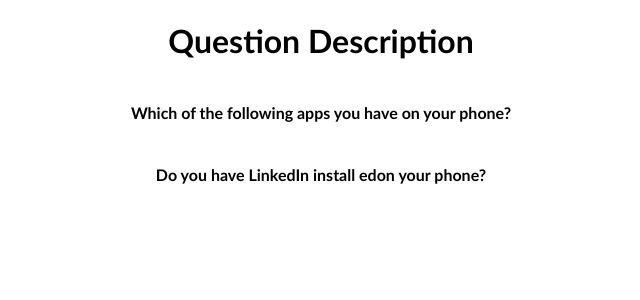
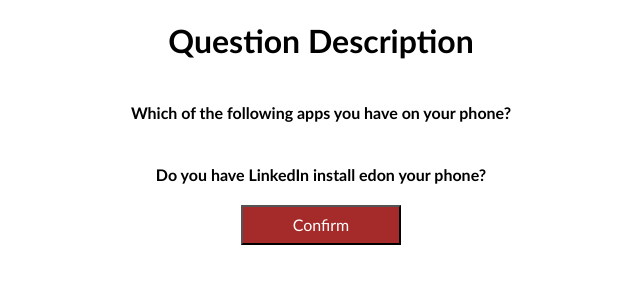
Before and after one commit to Rohit-Alex/Survey-Tiger, a React (Create React App) app: page /description in a window 1280 px wide. Shown: the top 300 px of the page, without its empty margins (319-959 px from the left). Built offline with nearby package versions, Linux system fonts and the light colour scheme.

Commit message:
complete

```diff
--- a/src/Components/Description.css
+++ b/src/Components/Description.css
@@ -14,3 +14,11 @@
 .item {
   justify-content: left;
 }
+.btn {
+  background-color: brown;
+  color: white;
+  font-family: "Gill Sans", "Gill Sans MT", Calibri, "Trebuchet MS", sans-serif;
+  font-size: 1rem;
+  width: 10rem;
+  height: 40px;
+}
--- a/src/Components/Header.js
+++ b/src/Components/Header.js
@@ -10,16 +10,16 @@
   };
 
   return (
-    <div class="container">
-      <img class="logo_image" src={logo} alt="logo"></img>
-      <div class="btn_container">
-        <button id="btn_first" class="btn1" onClick={navigateTo}>
+    <div className="container">
+      <img className="logo_image" src={logo} alt="logo"></img>
+      <div className="btn_container">
+        <button id="btn_first" className="btn1" onClick={navigateTo}>
           Create Survey
         </button>
       </div>
       <div>
         <Link to="/description">
-          <button class="btn2">Take Survey</button>
+          <button className="btn2">Take Survey</button>
         </Link>
       </div>
     </div>
--- a/src/Components/description.js
+++ b/src/Components/description.js
@@ -1,5 +1,6 @@
 import React from "react";
 import "./description.css";
+import { Link } from "react-router-dom";
 
 function description({ questionOne, questionTwo, allOption1, allOption2 }) {
   return (
@@ -36,6 +37,11 @@
           );
         })}
       </div>
+      <div>
+        <Link to="/">
+          <button className="btn">Confirm</button>
+        </Link>
+      </div>
     </div>
   );
 }
```
